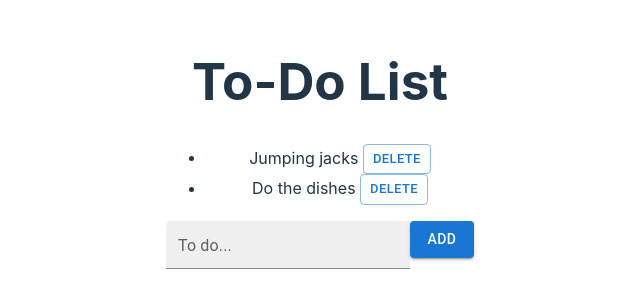
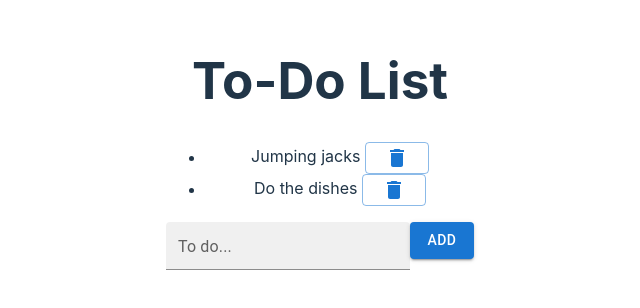
Before and after one commit to abelinsenmayer/rememberall, a React (Vite) app in the folder rememberall/: page / in a window 1280 px wide. Shown: the part 256-564 px from the top of the page, without its empty margins (320-960 px from the left). Built offline with nearby package versions, Linux system fonts and the light colour scheme.

Commit message:
Added delte icon and overrode default submit function

```diff
--- a/rememberall/src/todolist/CreateItemForm.jsx
+++ b/rememberall/src/todolist/CreateItemForm.jsx
@@ -8,6 +8,7 @@
     const [itemText, setItemText] = useState("")
 
     const submitHandler = (evt) => {
+        evt.preventDefault()
         if (itemText == "")
             return
         const item = new ToDo(itemText, false)
@@ -16,7 +17,7 @@
     }
 
     return (
-        <form>
+        <form onSubmit={submitHandler}>
             <TextField
                 id="item-text"
                 label="To do..."
--- a/rememberall/src/todolist/ToDoListItem.jsx
+++ b/rememberall/src/todolist/ToDoListItem.jsx
@@ -1,5 +1,6 @@
 import { v4 as uuid } from 'uuid'
 import { Button } from '@mui/material'
+import DeleteIcon from '@mui/icons-material/Delete';
 
 function ToDoListItem({ todo, toggleDone: toggleDone, remove }) {
     const style = todo.done ? { textDecoration: "line-through" } : {}
@@ -9,8 +10,9 @@
             <Button
                 onClick={() => remove(todo)}
                 variant="outlined"
-                size="small">
-                Delete
+                size="small"
+            >
+                <DeleteIcon />
             </Button>
         </li>
     )
```
